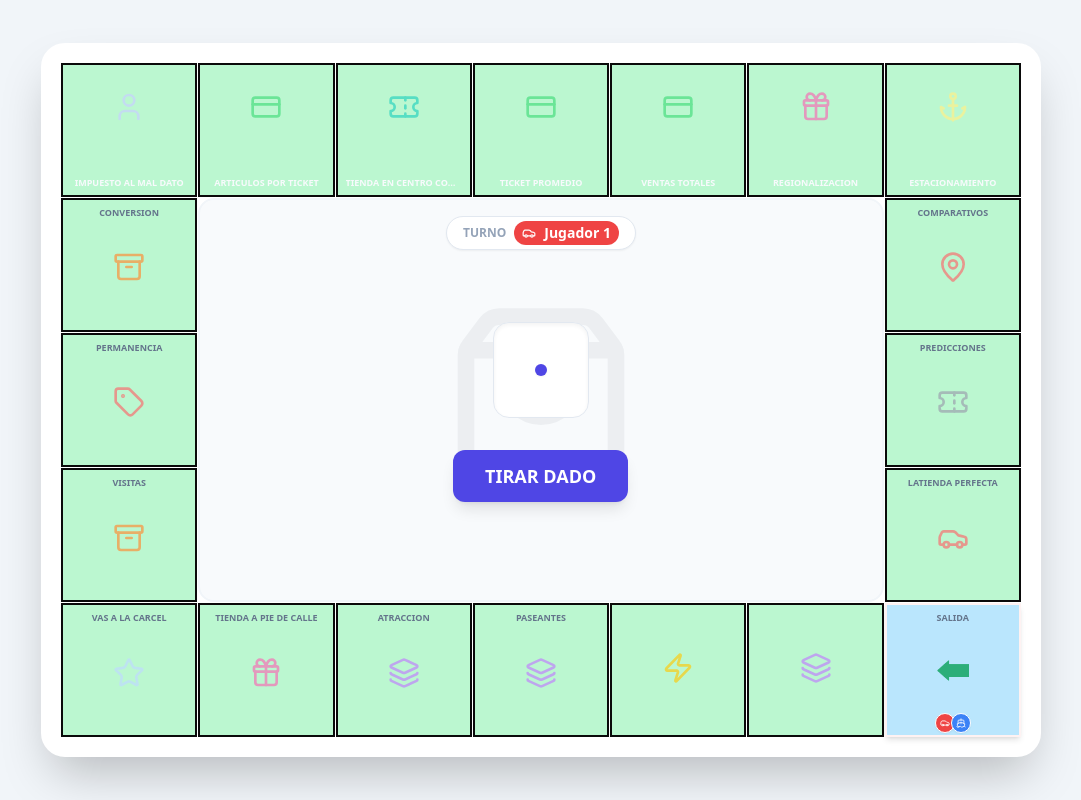
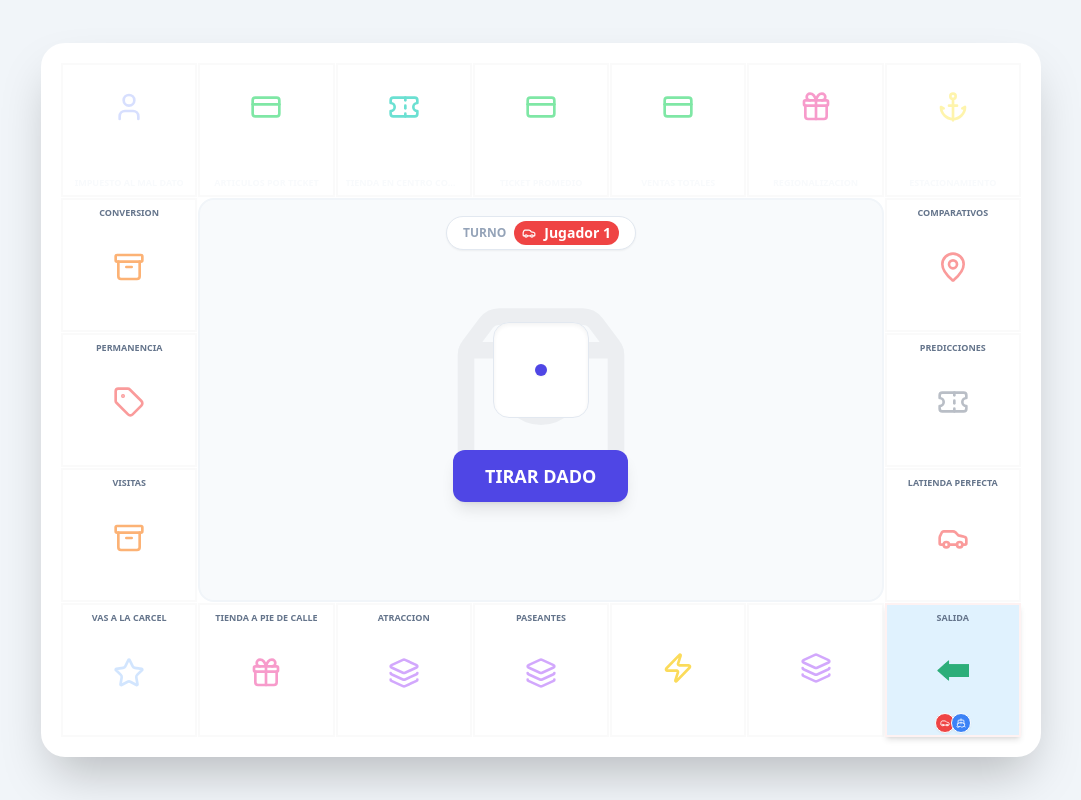
Before and after one commit to AdanTouchPoint/retailopolis, a Next.js app: page / in a window 1280 px wide. Both pictures are taken after a click on the button "INICIAR PARTIDA". Shown: the whole page, without its empty margins (99-1180 px from the left). Built offline with nearby package versions, Linux system fonts and the light colour scheme.

Commit message:
refactorized & upload to vercel

```diff
--- a/app/components/BoardTile.tsx
+++ b/app/components/BoardTile.tsx
@@ -23,8 +23,8 @@ export const BoardTile: React.FC<BoardTileProps> = ({
     <div
       className={`relative  border flex flex-col items-center justify-between transition-all duration-500 overflow-hidden
         ${isActive
-          ? 'bg-sky-200 border-2 border-red-50 shadow-md z-20'
-          : 'bg-green-200 border-2 border-neutral-950  z-10'}
+          ? 'bg-sky-0 border-2 border-red-50 shadow-md z-20'
+          : 'bg-green-0 border-2 border-neutral-50  z-10'}
         ${isStart ? 'border-red-400 bg-sky-100' : ''}
       `}
       style={{
```
